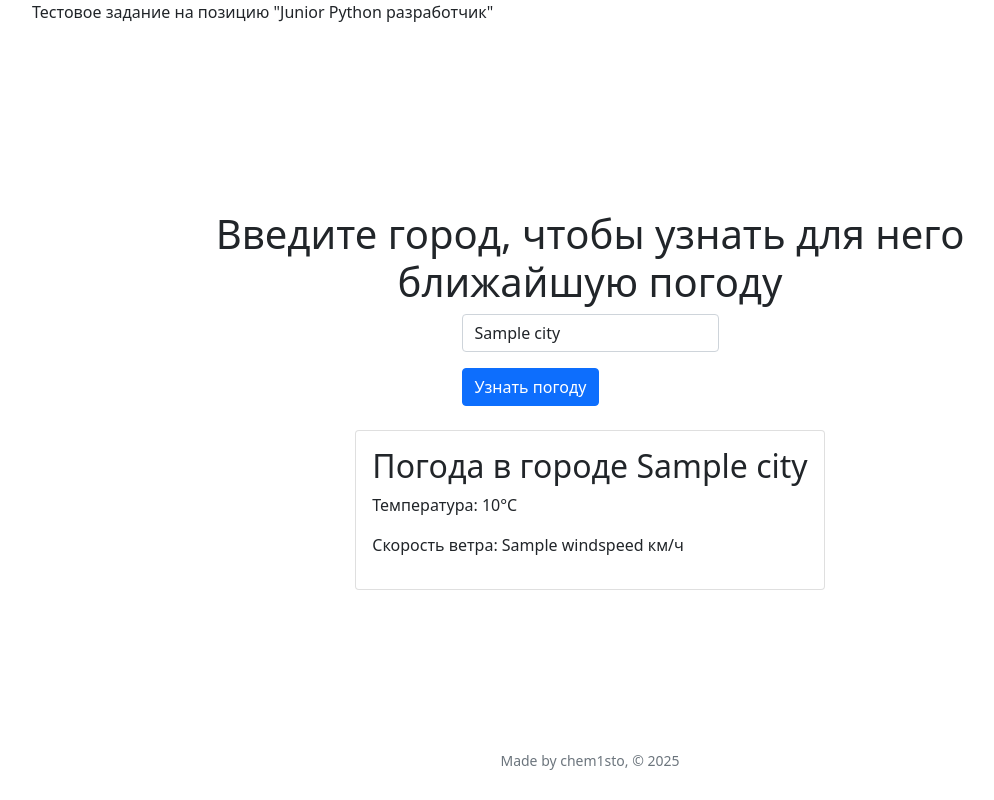
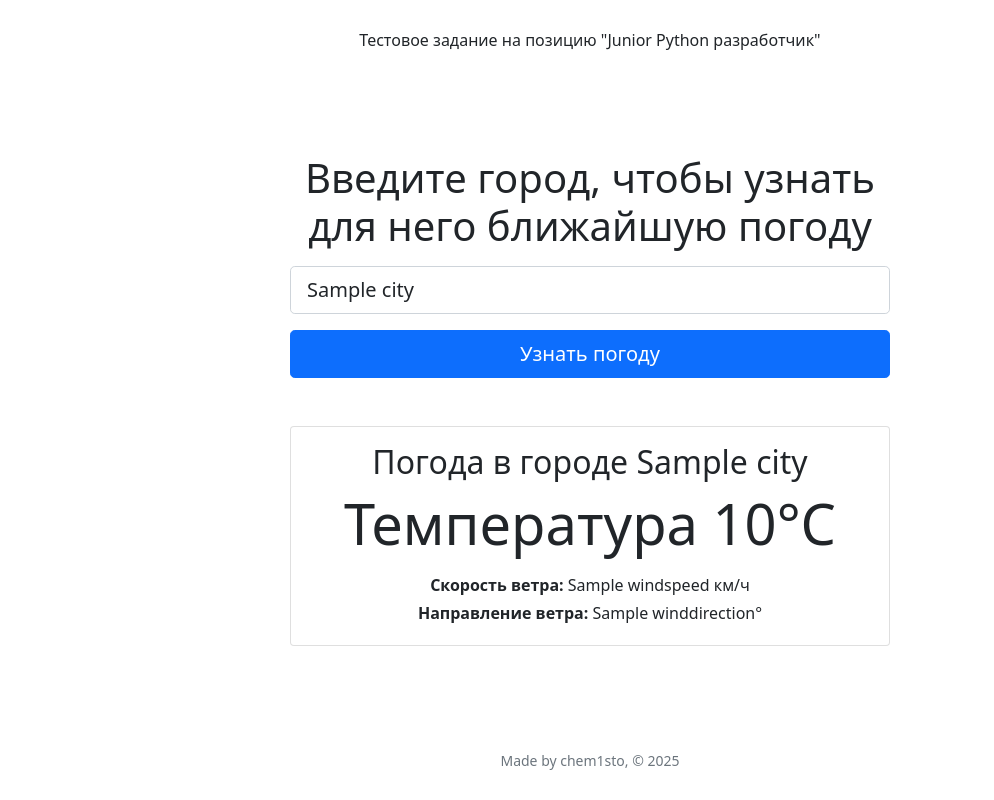
Before and after one commit to chem1sto/test_weather, a Flask app: template app/templates/pages/index.html in a window 1280 px wide. Shown: the whole page, without its empty margins (50-1044 px from the left). Run offline with Flask 3, Linux system fonts and the light colour scheme; the template is opened without the code that fills it: most values are stand-ins (such as "Sample title", 1, 10 or a date in 2020).

Commit message:
fixed: header.html, index.html, utils.py, views.py

```diff
--- a/app/templates/includes/header.html
+++ b/app/templates/includes/header.html
@@ -1 +1,3 @@
-<div class="container" style="height: 10vh;">Тестовое задание на позицию "Junior Python разработчик"</div>
+<div class="container d-flex justify-content-center align-items-center" style="height: 10vh;">
+    <h8>Тестовое задание на позицию "Junior Python разработчик"</h8>
+</div>
--- a/app/templates/pages/index.html
+++ b/app/templates/pages/index.html
@@ -1,22 +1,33 @@
 {% extends "base.html" %}
-{% block title %}Узнайте погоду в городе{% endblock %}
+{% block title %}Узнайте погоду в любом городе{% endblock %}
 {% block content %}
 <div class="d-flex flex-column align-items-center justify-content-center" style="height: 80vh;">
-    <h1 align="center">Введите город, чтобы узнать для него<br>ближайшую погоду</h1>
-    <form method="POST">
-        <div class="mb-3">
-            <input type="text" class="form-control" name="city" id="city"
-                   placeholder="Введите город" value="{{ city }}" list="cities">
-            <datalist id="cities"></datalist>
-        </div>
-        <button type="submit" class="btn btn-primary">Узнать погоду</button>
-    </form>
+    <div class="text-center mb-4" style="width: 100%; max-width: 600px;">
+        <h1 class="mb-3">
+            Введите город, чтобы узнать для него ближайшую погоду
+        </h1>
+        <form method="POST" class="w-100">
+            <div class="mb-3">
+                <input type="text"
+                       class="form-control form-control-lg"
+                       name="city"
+                       id="city"
+                       placeholder="Например: Москва, Санкт-Петербург, Новосибирск"
+                       value="{{ city }}"
+                       list="cities"
+                       style="width: 100%;">
+                <datalist id="cities"></datalist>
+            </div>
+            <button type="submit" class="btn btn-primary btn-lg w-100">Узнать погоду</button>
+        </form>
+    </div>
     {% if weather %}
-    <div class="card mt-4">
-        <div class="card-body">
+    <div class="card mt-4" style="width: 100%; max-width: 600px;">
+        <div class="card-body text-center">
             <h2>Погода в городе {{ city }}</h2>
-            <p>Температура: {{ weather.current_weather.temperature }}°C</p>
-            <p>Скорость ветра: {{ weather.current_weather.windspeed }} км/ч</p>
+            <div class="display-4 mb-3"> Температура {{ weather.current_weather.temperature }}°C</div>
+            <p class="mb-1"><strong>Скорость ветра:</strong> {{ weather.current_weather.windspeed }} км/ч</p>
+            <p class="mb-1"><strong>Направление ветра:</strong> {{ weather.current_weather.winddirection }}°</p>
         </div>
     </div>
     {% endif %}
```
Also changed, not shown: app/utils.py (+8 -1 lines), app/views.py (+17 -2 lines).
